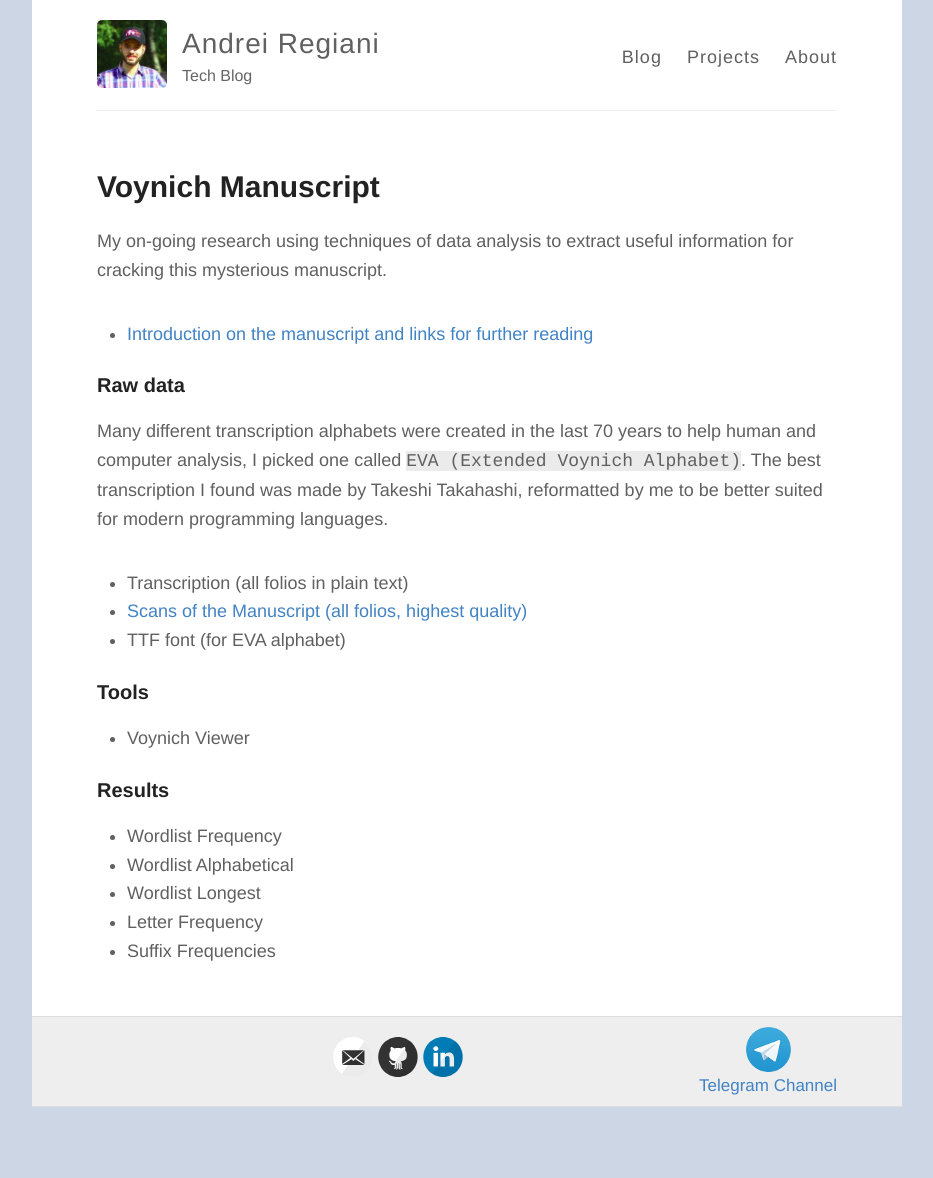
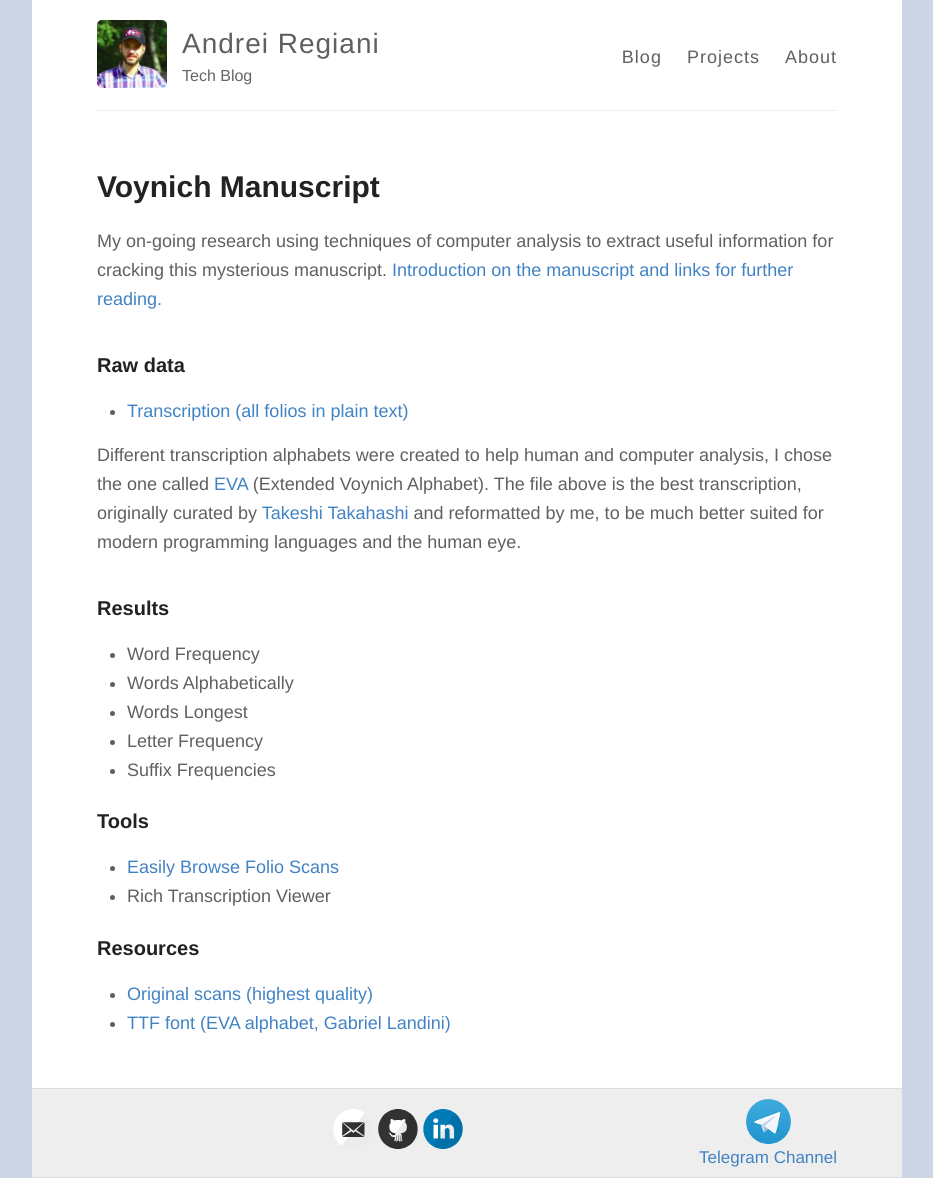
Before and after one commit to AndreiRegiani/andreiregiani.github.io, a Jekyll site: the page built from voynich/voynich.md, in a window 1280 px wide. Shown: the whole page, without its empty margins (173-1106 px from the left). Built offline with Jekyll 4.4.1, drawn with Linux system fonts in a browser that asks for light colours; before the commit the page ends 1107 px from its top, so only the background shows below that.

Commit message:
Updated Voynich section

```diff
--- a/voynich/voynich.md
+++ b/voynich/voynich.md
@@ -4,25 +4,28 @@ title: Voynich Manuscript
 permalink: /voynich-manuscript/
 ---
 
-My on-going research using techniques of data analysis to extract useful information for cracking this mysterious manuscript.
-
-* [Introduction on the manuscript and links for further reading](/voynich-manuscript/introduction)
+My on-going research using techniques of computer analysis to extract useful information for cracking this mysterious manuscript. [Introduction on the manuscript and links for further reading.](/voynich-manuscript/introduction)
 
 ### Raw data
-Many different transcription alphabets were created in the last 70 years to help human and computer analysis, I picked one called `EVA (Extended Voynich Alphabet)`. The best transcription I found was made by Takeshi Takahashi, reformatted by me to be better suited for modern programming languages.
 
-* Transcription (all folios in plain text)
-* [Scans of the Manuscript (all folios, highest quality)](http://brbl-dl.library.yale.edu/vufind/Record/3519597)
-* TTF font (for EVA alphabet)
+* [Transcription (all folios in plain text)](/voynich/raw/voynich.txt)
+
+Different transcription alphabets were created to help human and computer analysis, I chose the one called [EVA](http://www.voynich.nu/transcr.html) (Extended Voynich Alphabet). The file above is the best transcription, originally curated by [Takeshi Takahashi](http://www.voynich.com/) and reformatted by me, to be much better suited for modern programming languages and the human eye.
+
+### Results
+
+* Word Frequency
+* Words Alphabetically
+* Words Longest
+* Letter Frequency
+* Suffix Frequencies
 
 ### Tools
 
-* Voynich Viewer
+* [Easily Browse Folio Scans](https://www.jasondavies.com/voynich/)
+* Rich Transcription Viewer
 
-### Results
+### Resources
 
-* Wordlist Frequency
-* Wordlist Alphabetical
-* Wordlist Longest
-* Letter Frequency
-* Suffix Frequencies
+* [Original scans (highest quality)](http://brbl-dl.library.yale.edu/vufind/Record/3519597)
+* [TTF font (EVA alphabet, Gabriel Landini)](/voynich/font/EVA-Hand1.ttf)
```
Also changed, not shown: voynich/introduction.md (+5 -4 lines).
